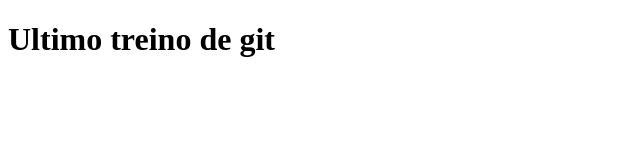
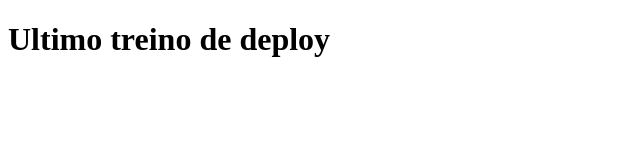
Before and after one commit to ruthes-gabriel/project-test, a Next.js app: page / in a window 1280 px wide. Shown: the top 160 px of the page, without its empty margins (0-640 px from the left). Built offline with nearby package versions, Linux system fonts and the light colour scheme.

Commit message:
Ultima alteração de deploy

```diff
--- a/pages/index.js
+++ b/pages/index.js
@@ -1,5 +1,5 @@
 function Home() {
-    return <h1>Ultimo treino de git</h1>
+    return <h1>Ultimo treino de deploy</h1>
 }
 
 export default Home;
```
